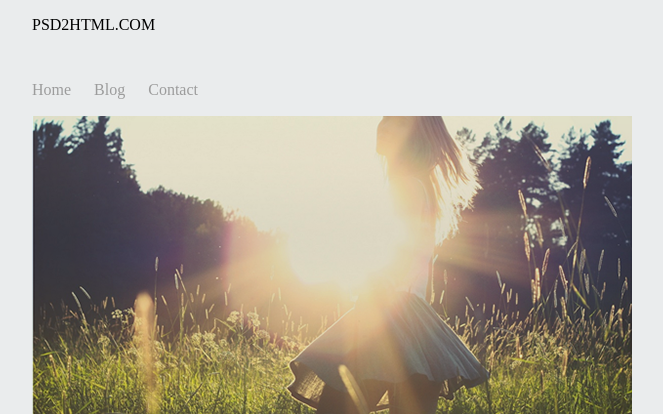
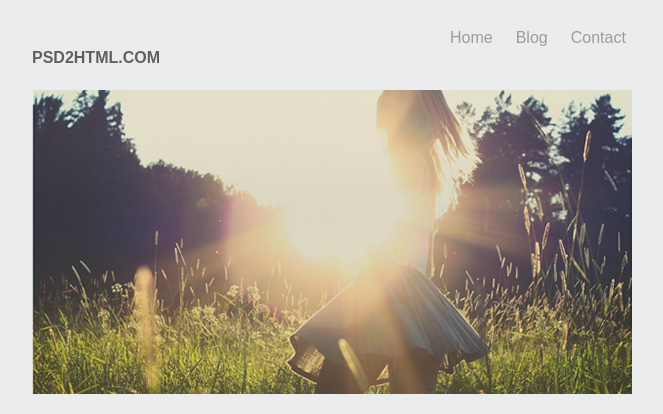
Before and after one commit to stephanie-vm/PSD-practica, a website: page index.html in a window 1280 px wide. Shown: the top 414 px of the page, without its empty margins (308-971 px from the left). Drawn offline with Linux system fonts and the light colour scheme.

Commit message:
cambios header

```diff
--- a/css/styles.css
+++ b/css/styles.css
@@ -316,23 +316,33 @@ html {
   font-size: 16px; }
 
 body {
-  background-color: #eaeced; }
+  background-color: #eaeced;
+  font-family: Arial, Helvetica, sans-serif; }
+
+h1 {
+  font-weight: normal; }
 
 .nav {
   float: right;
-  width: 2,62%; }
+  width: 2,62%;
+  margin: 4% 0 1,16% 0; }
+
+.titulo {
+  color: #606060;
+  font-size: 1rem;
+  font-weight: bold;
+  float: left;
+  margin: 33px 250px 7px 0px; }
 
 .nav-ul {
   list-style: none;
-  margin: 31px 0 0 0;
-  padding: 0;
-  margin-bottom: 10%; }
+  margin: 29px 0 0 0; }
   .nav-ul li {
     float: left; }
   .nav-ul li + li {
     margin-left: 23px; }
 
-.nav-ul li a {
+.nav-ul a {
   font-size: fz-boton-50;
   color: #9c9c9c;
   text-decoration: none; }
```
